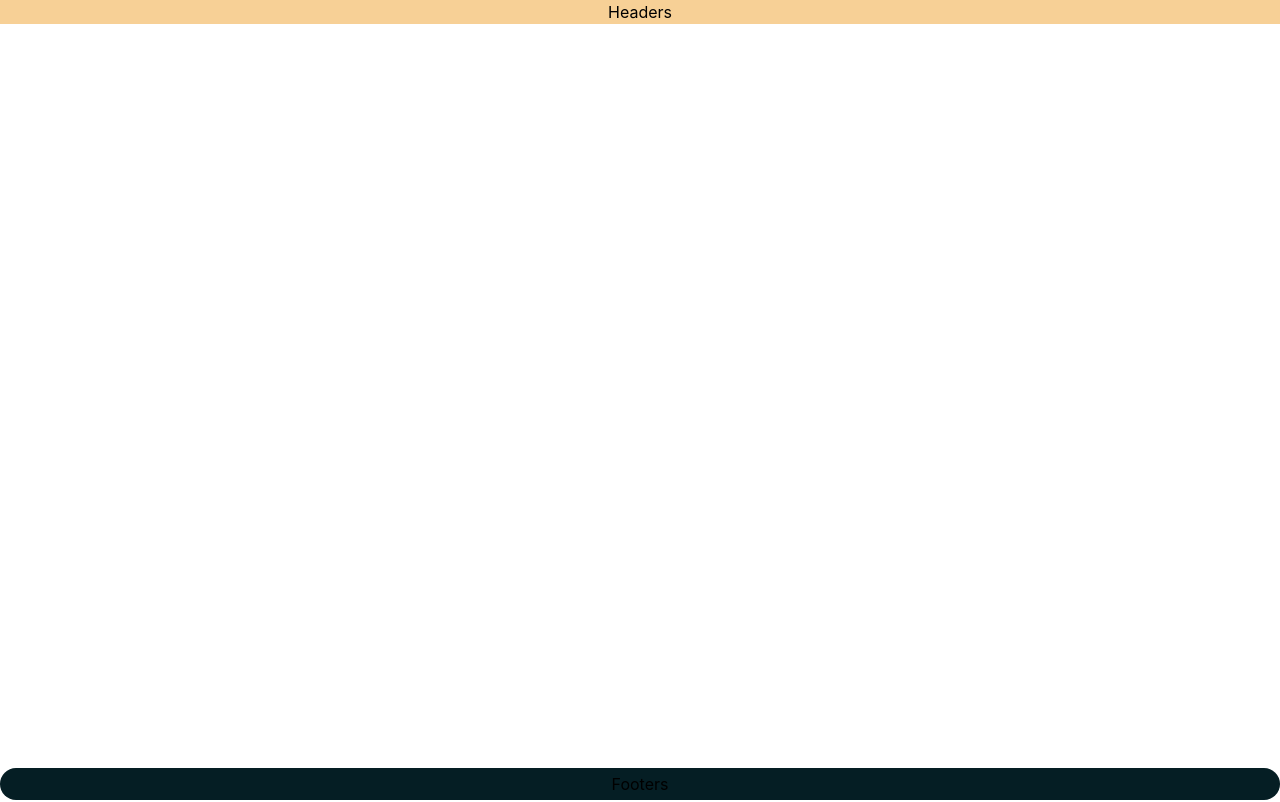
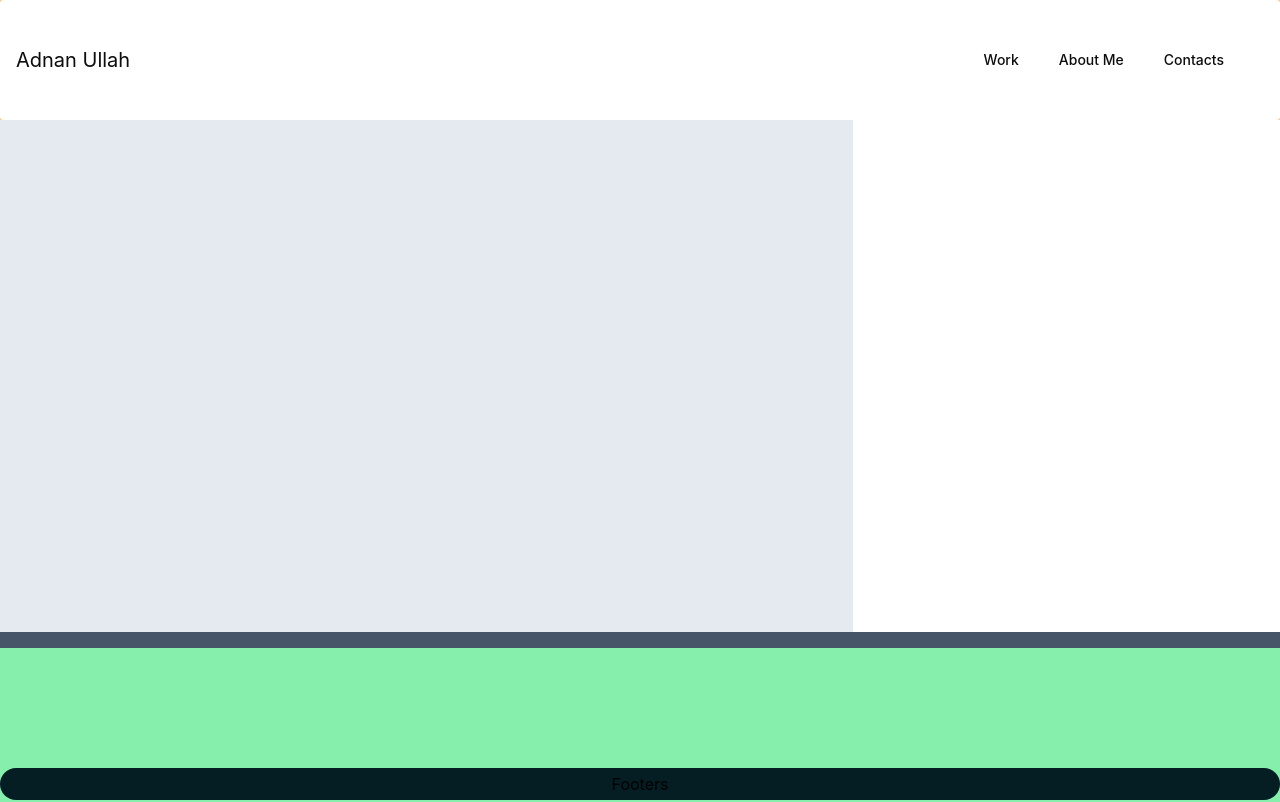
Before and after one commit to adnan-ullah/nextjs-mainstructer, a Next.js app: page / in a window 1280 px wide. Shown: the top 802 px of the page. Built offline with nearby package versions, Linux system fonts and the light colour scheme.

Commit message:
Fix bad repo

```diff
--- /dev/null
+++ b/components/DropDown.js
@@ -0,0 +1,31 @@
+import React from 'react'
+
+export default function DropDown({subMenu}) {
+  return (
+    <div className="relative inline-block text-left">
+    <div>
+
+<div>
+    <button type="button" className="inline-flex justify-center w-full rounded-md border border-gray-300 shadow-sm px-4 py-2 bg-white text-sm font-medium text-gray-700 hover:bg-gray-50 focus:outline-none focus:ring-2 focus:ring-offset-2 focus:ring-offset-gray-100 focus:ring-indigo-500" id="menu-button" aria-expanded="true" aria-haspopup="true">
+      Options
+      <svg className="-mr-1 ml-2 h-5 w-5" xmlns="http://www.w3.org/2000/svg" viewBox="0 0 20 20" fill="currentColor" aria-hidden="true">
+
+      </svg>
+    </button>
+  </div>
+
+  <div className="origin-top-right absolute right-0 mt-2 w-56 rounded-md shadow-lg bg-white ring-1 ring-black ring-opacity-5 focus:outline-none" role="menu" aria-orientation="vertical" aria-labelledby="menu-button" >
+    <div className="py-1" role="none">
+
+      <a href="#" className="text-gray-700 block px-4 py-2 text-sm" role="menuitem" id="menu-item-0">Account settings</a>
+      <a href="#" className="text-gray-700 block px-4 py-2 text-sm" role="menuitem"  id="menu-item-1">Support</a>
+      <a href="#" className="text-gray-700 block px-4 py-2 text-sm" role="menuitem"  id="menu-item-2">License</a>
+      <form method="POST" action="#" role="none">
+        <button type="submit" className="text-gray-700 block w-full text-left px-4 py-2 text-sm" role="menuitem"  id="menu-item-3">Sign out</button>
+      </form>
+    </div>
+  </div>
+  </div>
+    </div>
+  )
+}
--- a/components/Footers.js
+++ b/components/Footers.js
@@ -6,5 +6,6 @@ export default function Footers() {
     <div id={styles.root} className='w-full'>
         <p>Footers</p>
     </div>
+
   );
 }
--- a/components/Headers.js
+++ b/components/Headers.js
@@ -1,7 +1,82 @@
-import React from 'react'
-import styles from '../styles/layoutStyle/Headers.module.css'
+import Image from "next/image";
+import Link from "next/link";
+import React from "react";
+import styles from "../styles/layoutStyle/Headers.module.css";
+import DropDown from "./DropDown";
 export default function Headers() {
   return (
-    <div id={styles.root} className=''>Headers</div>
-  )
+    <div id={styles.root} className="">
+      <nav className="bg-white border-gray-200 px-2 sm:px-4 py-2.5 rounded dark:bg-gray-900">
+        <div className="container flex flex-wrap justify-between items-center mx-auto">
+          <a
+            href="https://github.com/adnan-ullah/"
+            className="flex items-center"
+          >
+            <span className="self-center text-xl whitespace-nowrap dark:text-white">
+
+              Adnan Ullah
+            </span>
+          </a>
+
+          <button
+            data-collapse-toggle="navbar-default"
+            type="button"
+            className="inline-flex items-center p-2 ml-3 text-sm text-gray-500 rounded-lg md:hidden hover:bg-gray-100 focus:outline-none focus:ring-2 focus:ring-gray-200 dark:text-gray-400 dark:hover:bg-gray-700 dark:focus:ring-gray-600"
+            aria-controls="navbar-default"
+            aria-expanded="false"
+          >
+            <span className="sr-only">Open main menu</span>
+            <svg
+              className="w-6 h-6"
+              aria-hidden="true"
+              fill="currentColor"
+              viewBox="0 0 20 20"
+              xmlns="http://www.w3.org/2000/svg"
+            ></svg>
+          </button>
+
+          <div className="hidden w-full md:block md:w-auto" id="navbar-default">
+            <ul className="flex flex-col mt-4 md:flex-row md:space-x-10 p-10 md:mt-0 md:text-sm md:font-medium">
+              <li>
+                <Link href="/">
+                  <a
+                    href="#"
+                    className="block py-2 pr-4 pl-3 bg-red-700 rounded md:bg-transparent md:p-0 dark:text-white"
+                    aria-current="page"
+                  >
+                    Work
+                  </a>
+                </Link>
+              </li>
+              <li>
+                <Link href="/">
+                  <a
+
+                    className="block py-2 pr-4 pl-3 bg-blue-700 rounded md:bg-transparent  md:p-0 dark:text-white"
+                    aria-current="page"
+                  >
+                    About Me
+                  </a>
+
+                </Link>
+              </li>
+              <li>
+                <Link  href="/">
+                  <a
+
+                    className="block py-2 pr-4 pl-3 border-b border-gray-100 hover:bg-gray-50 md:hover:bg-transparent md:border-0  md:p-0 dark:text-gray-400 md:dark:hover:text-white dark:hover:bg-gray-700 dark:hover:text-white md:dark:hover:bg-transparent dark:border-gray-700"
+                  >
+                   Contacts
+                  </a>
+                </Link>
+              </li>
+
+
+
+            </ul>
+          </div>
+        </div>
+      </nav>
+    </div>
+  );
 }
--- /dev/null
+++ b/components/HomeComponets/MainPage.js
@@ -0,0 +1,18 @@
+import React from "react";
+
+export default function MainPage() {
+  return (
+    <div className="randomBox h-full w-full text-green-300">
+      <div className="grid grid-rows-3  grid-flow-col gap-4">
+        <div className="bg-white h-128">
+          <div className="grid h-128 grid-cols-3">
+            <div className="bg-slate-300 opacity-50 col-span-2"></div>
+            <div className="bg-white"></div>
+          </div>
+        </div>
+        <div className=" bg-green-300 h-128 ">02</div>
+        <div className="bg-blue-300 h-128  ">03</div>
+      </div>
+    </div>
+  );
+}
--- a/components/Layout.js
+++ b/components/Layout.js
@@ -8,8 +8,8 @@ export default function Layout({ children }) {
     <div id={styles.rootHead}>
       <Headers />
 
-      <div className="grid grid-cols-1 w-full vh-100">
-        <div className="bg-white-900">{children}</div>
+      <div className="grid grid-cols-1 w-full">
+        <div className="bg-slate-600">{children}</div>
       </div>
 
       {/* if rigth side navbar
--- a/pages/index.js
+++ b/pages/index.js
@@ -1,18 +1,17 @@
 import Head from 'next/head'
 import Image from 'next/image'
 import styles from '../styles/Home.module.css'
-
+import MainPage from '../components/HomeComponets/MainPage'
 export default function Home() {
   return (
     <div className={styles.container}>
       <Head>
         <title>Create Next App</title>
         <meta name="description" content="Generated by create next app" />
-        <link rel="icon" href="/favicon.ico" />
       </Head>
 
       <div className={styles.main}>
-
+      <MainPage/>
       </div>
 
 
--- a/styles/Home.module.css
+++ b/styles/Home.module.css
@@ -2,13 +2,12 @@
 
 .main {
   min-height: 100vh;
-  padding: 4rem 0;
   flex: 1;
   display: flex;
   flex-direction: column;
-  justify-content: center;
   align-items: center;
   height: fit-content;
+
 }
 
 .footer {
--- a/styles/layoutStyle/Headers.module.css
+++ b/styles/layoutStyle/Headers.module.css
@@ -3,3 +3,10 @@
     text-align: center;
 
 }
+
+#root a{
+    color: rgb(14, 13, 13);
+}
+#root a:hover{
+    color: rgb(90, 88, 88);
+}
--- a/tailwind.config.js
+++ b/tailwind.config.js
@@ -3,7 +3,11 @@ module.exports = {
   content: ["./pages/**/*.{js,ts,jsx,tsx}",
   "./components/**/*.{js,ts,jsx,tsx}",],
   theme: {
-    extend: {},
+    extend: {
+      height:{
+        '128':'32rem'
+      }
+    },
   },
   plugins: [],
 }
```
Also changed, not shown: custom_script/____pageDivLayout.js (added, +12 -0 lines).
